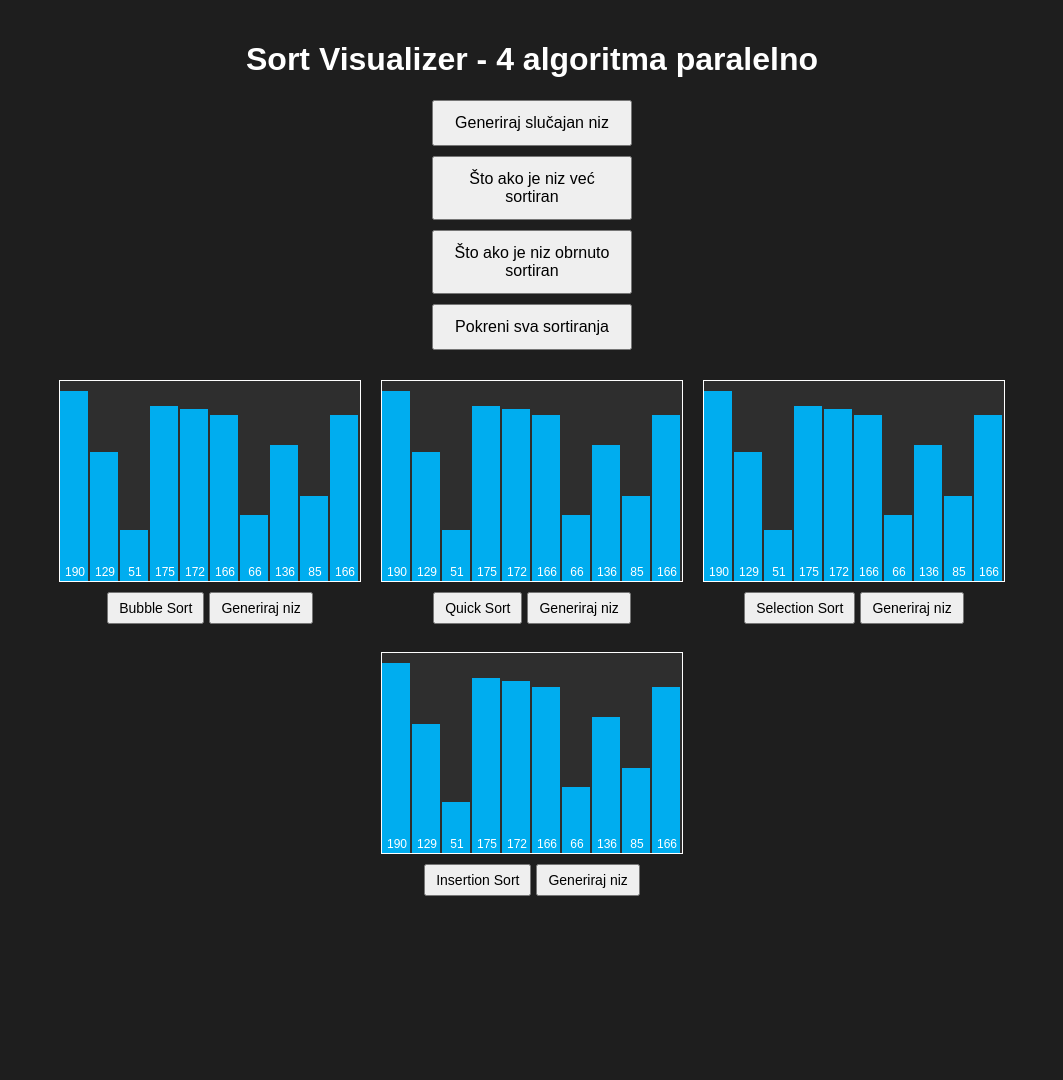
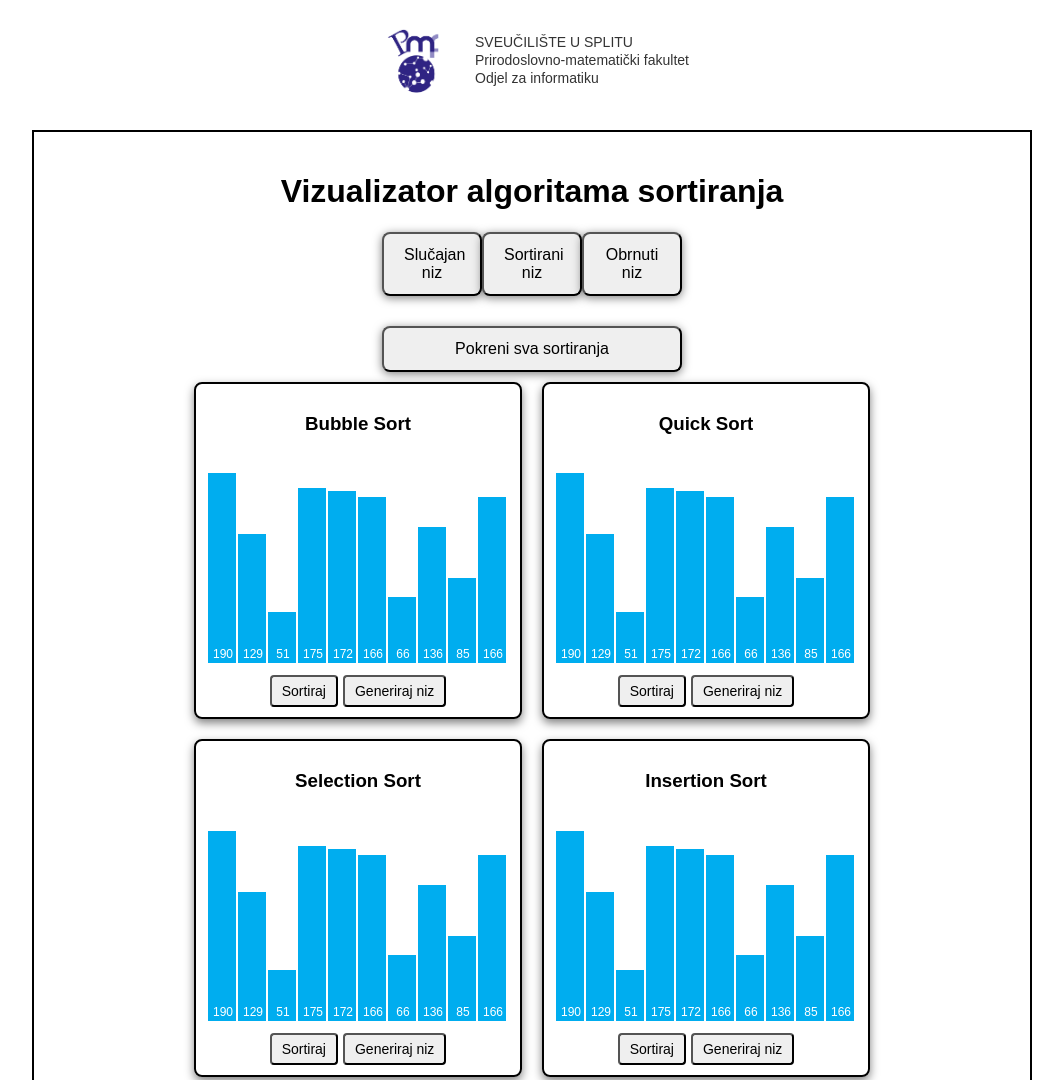
Before and after one commit to lucijabrocic/sorting-visualizer, a plain HTML site: page index.html in a window 1280 px wide. Shown: the top 1080 px of the page, without its empty margins (108-1171 px from the left). Before the commit the page ends 924 px from the top, so only its background shows below. Drawn offline with Linux system fonts and the light colour scheme.

Commit message:
druga radna verzija

```diff
--- a/index.html
+++ b/index.html
@@ -3,53 +3,72 @@
 <head>
     <meta charset="UTF-8">
     <meta name="viewport" content="width=device-width, initial-scale=1.0">
-    <title>Sort Visualizer - 4 paralelne vizualizacije</title>
+    <title>Vizualizator algoritama sortiranja</title>
     <link rel="stylesheet" href="style.css">
 </head>
 <body>
+    <header>
+        <img src="pmf_logo.png" alt="Logo PMF" class="logo">
+        <div class="header-text">
+            <p>SVEUČILIŠTE U SPLITU</p>
+            <p>Prirodoslovno-matematički fakultet</p>
+            <p>Odjel za informatiku</p>
+        </div>
+    </header>
 
-    <h1>Sort Visualizer - 4 algoritma paralelno</h1>
+    <div class="container">
+        <h1>Vizualizator algoritama sortiranja</h1>
 
         <div class="controls">
-        <button id="generateRandom" class="big-button">Generiraj slučajan niz</button>
-        <button id="generateSorted" class="big-button">Što ako je niz već sortiran</button>
-        <button id="generateReversed" class="big-button">Što ako je niz obrnuto sortiran</button>
-        <button id="startAll" class="big-button">Pokreni sva sortiranja</button>
+            <button id="generateRandom" class="big-button">Slučajan niz</button>
+            <button id="generateSorted" class="big-button">Sortirani niz</button>
+            <button id="generateReversed" class="big-button">Obrnuti niz</button>
+
         </div>
+        <button id="startAll" class="allsort-button">Pokreni sva sortiranja</button>
 
 
         <div class="visualizations">
             <div class="viz">
+                <h3>Bubble Sort</h3>
+                <div class="message" id="messageBubble"></div>
                 <canvas id="canvasBubble" width="300" height="200"></canvas>
                 <div class="buttons">
-                <button class="single" data-algo="bubble">Bubble Sort</button>
+                    <button class="single" data-algo="bubble">Sortiraj</button>
                     <button class="generate" data-algo="bubble">Generiraj niz</button>
                 </div>
-            <div class="message" id="messageBubble"></div>
+
             </div>
             <div class="viz">
+                <h3>Quick Sort</h3>
+                <div class="message" id="messageQuick"></div>
                 <canvas id="canvasQuick" width="300" height="200"></canvas>
                 <div class="buttons">
-                <button class="single" data-algo="quick">Quick Sort</button>
+                    <button class="single" data-algo="quick">Sortiraj</button>
                     <button class="generate" data-algo="quick">Generiraj niz</button>
                 </div>
-            <div class="message" id="messageQuick"></div>
+
             </div>
             <div class="viz">
+                <h3>Selection Sort</h3>
+                <div class="message" id="messageSelection"></div>
                 <canvas id="canvasSelection" width="300" height="200"></canvas>
                 <div class="buttons">
-                <button class="single" data-algo="selection">Selection Sort</button>
+                    <button class="single" data-algo="selection">Sortiraj</button>
                     <button class="generate" data-algo="selection">Generiraj niz</button>
                 </div>
-            <div class="message" id="messageSelection"></div>
+
             </div>
             <div class="viz">
+                <h3>Insertion Sort</h3>
+                <div class="message" id="messageInsertion"></div>
                 <canvas id="canvasInsertion" width="300" height="200"></canvas>
                 <div class="buttons">
-                <button class="single" data-algo="insertion">Insertion Sort</button>
+                    <button class="single" data-algo="insertion">Sortiraj</button>
                     <button class="generate" data-algo="insertion">Generiraj niz</button>
                 </div>
-            <div class="message" id="messageInsertion"></div>
+
+            </div>
         </div>
     </div>
 
--- a/script.js
+++ b/script.js
@@ -91,7 +91,7 @@ function drawArray(ctx, array, highlight=[]) {
         ctx.fillStyle = highlight.includes(i) ? "#ff4c4c" : "#00adef";
         ctx.fillRect(x, y, barWidth-2, array[i]);
 
-        ctx.fillStyle = "#ffffff";
+        ctx.fillStyle = "white";
         ctx.font = "12px Arial";
         ctx.textAlign = "center";
         ctx.fillText(array[i], x+barWidth/2, ctx.canvas.height-5);
@@ -163,15 +163,19 @@ document.getElementById("startAll").addEventListener("click", async () => {
     const promises = [
         bubbleSort(canvases.bubble.array, h=>drawArray(canvases.bubble.ctx, canvases.bubble.array, h)).then(t=>{
             canvases.bubble.message.textContent = `Sortiranje gotovo u ${t.toFixed(2)} s`;
+            canvases.bubble.message.style.color = "#FF0000";
         }),
         quickSort(canvases.quick.array, h=>drawArray(canvases.quick.ctx, canvases.quick.array, h)).then(t=>{
             canvases.quick.message.textContent = `Sortiranje gotovo u ${t.toFixed(2)} s`;
+            canvases.quick.message.style.color = "#FF0000";
         }),
         selectionSort(canvases.selection.array, h=>drawArray(canvases.selection.ctx, canvases.selection.array, h)).then(t=>{
             canvases.selection.message.textContent = `Sortiranje gotovo u ${t.toFixed(2)} s`;
+            canvases.selection.message.style.color = "#FF0000";
         }),
         insertionSort(canvases.insertion.array, h=>drawArray(canvases.insertion.ctx, canvases.insertion.array, h)).then(t=>{
             canvases.insertion.message.textContent = `Sortiranje gotovo u ${t.toFixed(2)} s`;
+            canvases.insertion.message.style.color = "#FF0000";
         })
     ];
 });
--- a/style.css
+++ b/style.css
@@ -3,8 +3,8 @@ body {
     display: flex;
     flex-direction: column;
     align-items: center;
-    background-color: #1e1e1e;
-    color: white;
+    background-color:white;
+    color: black;
     margin: 0;
     padding: 20px;
 }
@@ -15,9 +15,10 @@ h1 {
 
 .controls {
     display: flex;
-    flex-direction: column; /* Gumbi jedan ispod drugog */
+    flex-direction: row; /* Gumbi jedan ispod drugog */
     align-items: center;    /* centriramo sve gumbe */
     margin-bottom: 20px;
+
 }
 
 .big-button {
@@ -25,8 +26,20 @@ h1 {
     font-size: 16px;
     margin-bottom: 10px;  /* razmak između gumba */
     cursor: pointer;
-    width: 200px;          /* svi gumbi iste širine */
+    width: 100px;          /* svi gumbi iste širine */
     text-align: center;
+    border-radius: 8px;
+    box-shadow: 0 2px 10px rgba(0,0,0,0.5); /* blagi sjaj */
+}
+.allsort-button {
+    padding: 12px 20px;
+    font-size: 16px;
+    margin-bottom: 10px;  /* razmak između gumba */
+    cursor: pointer;
+    width: 300px;          /* svi gumbi iste širine */
+    text-align: center;
+    border-radius: 8px;
+    box-shadow: 0 2px 10px rgba(0,0,0,0.5); /* blagi sjaj */
 }
 
 .visualizations {
@@ -40,11 +53,16 @@ h1 {
     display: flex;
     flex-direction: column;
     align-items: center;
+    border: 2px solid black;
+    padding: 10px;
+    border-radius: 8px;
+    box-shadow: 0 4px 10px rgba(0,0,0,0.5); /* blagi sjaj */
 }
 
 canvas {
-    border: 1px solid white;
-    background-color: #2e2e2e;
+
+    background-color: white;
+    padding: 2px;
 }
 
 .buttons {
@@ -57,6 +75,7 @@ button.single, button.generate {
     padding: 6px 10px;
     font-size: 14px;
     cursor: pointer;
+    border-radius: 4px;
 }
 
 .message {
@@ -64,3 +83,38 @@ button.single, button.generate {
     font-size: 14px;
     color: #ffd700;
 }
+
+header {
+    display: flex;
+    align-items: center;
+    gap: 20px; /* razmak između loga i teksta */
+    margin-bottom: 30px;
+}
+
+header .logo {
+    width: 80px; /* prilagodi veličinu loga */
+    height: auto;
+}
+
+header .header-text h1 {
+    margin: 0;
+    font-size: 24px;
+}
+
+header .header-text p {
+    margin: 2px 0;
+    font-size: 14px;
+    color: #333;
+}
+
+
+.container {
+    border: 2px solid #000000; /* crni okvir */
+    padding: 20px;
+    max-width: 1000px; /* po želji */
+    width: 90%; /* da se smanjuje proporcionalno veličini ekrana */
+    box-sizing: border-box;
+    display: flex;
+    flex-direction: column;
+    align-items: center; /* centrira sav sadržaj */
+}
```
Also changed, not shown: pmf_logo.png (added). Lines whose indentation alone changed are shown as unchanged.
